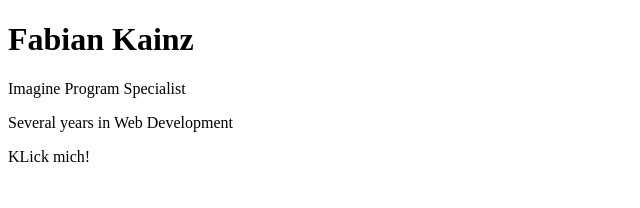
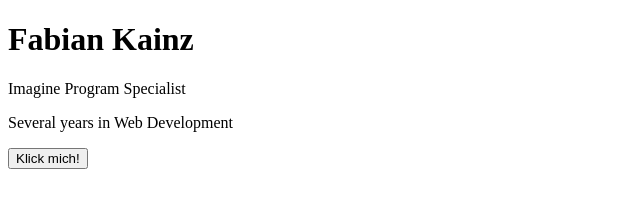
Before and after one commit to fabiankay/redi-html, a plain HTML site: page index.html in a window 1280 px wide. Shown: the full height of the page, 0-640 px from the left. Drawn offline with Linux system fonts and the light colour scheme.

Commit message:
update content

```diff
--- a/index.html
+++ b/index.html
@@ -14,6 +14,6 @@
             <p id="job">Imagine Program Specialist</p>
             <p>Several years in Web Development</p>
         </div>
-        <botton onclick="clickEvent()">KLick mich!</botton>
+        <button onclick="clickEvent()">Klick mich!</button>
     </body>
 </html>
```
